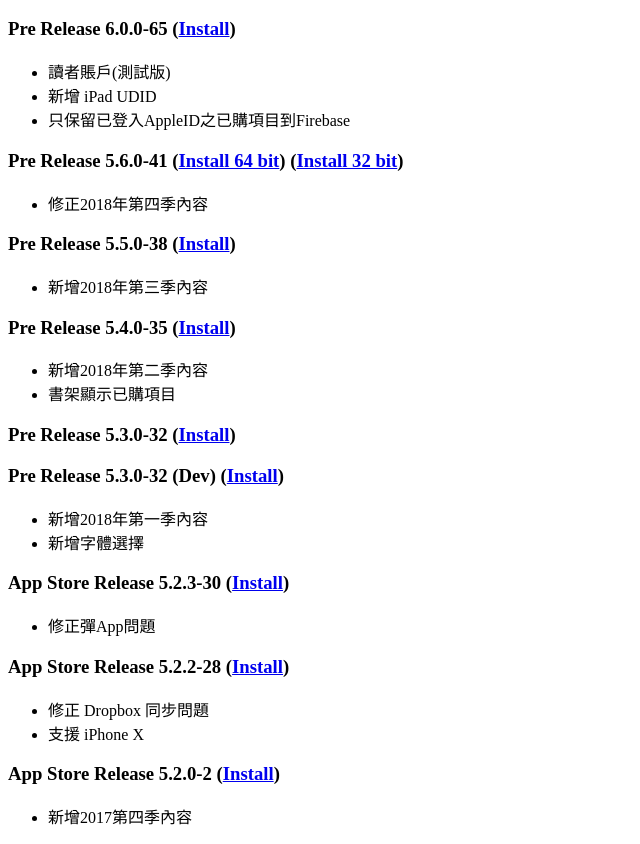
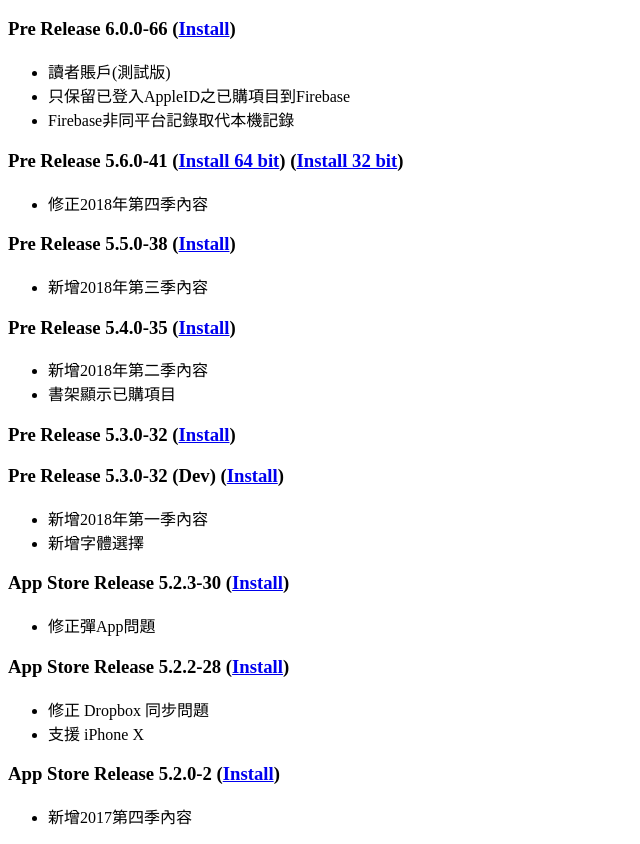
Before and after one commit to eddy-lau/ota, a plain HTML site: page cdb/index.html in a window 1280 px wide. Shown: the part 57-901 px from the top of the page, without its empty margins (0-640 px from the left). Drawn offline with Linux system fonts and the light colour scheme.

Commit message:
added 6.0.0-66

```diff
--- a/cdb/index.html
+++ b/cdb/index.html
@@ -9,13 +9,13 @@
     <h1>每日讀經釋義 iOS App</h1>
 
     <p>
-      <h3>Pre Release 6.0.0-65
-        (<a href="itms-services://?action=download-manifest&amp;url=https://eddy-lau.github.io/ota/cdb/v6.0.0-65-dev.plist">Install</a>)
+      <h3>Pre Release 6.0.0-66
+        (<a href="itms-services://?action=download-manifest&amp;url=https://eddy-lau.github.io/ota/cdb/v6.0.0-66-dev.plist">Install</a>)
       </h3>
       <ul>
         <li>讀者賬戶(測試版)</li>
-        <li>新增 iPad UDID</li>
         <li>只保留已登入AppleID之已購項目到Firebase</li>
+        <li>Firebase非同平台記錄取代本機記錄</li>
       </ul>
     </p>
     <p>
```
Also changed, not shown: 1 other file.
